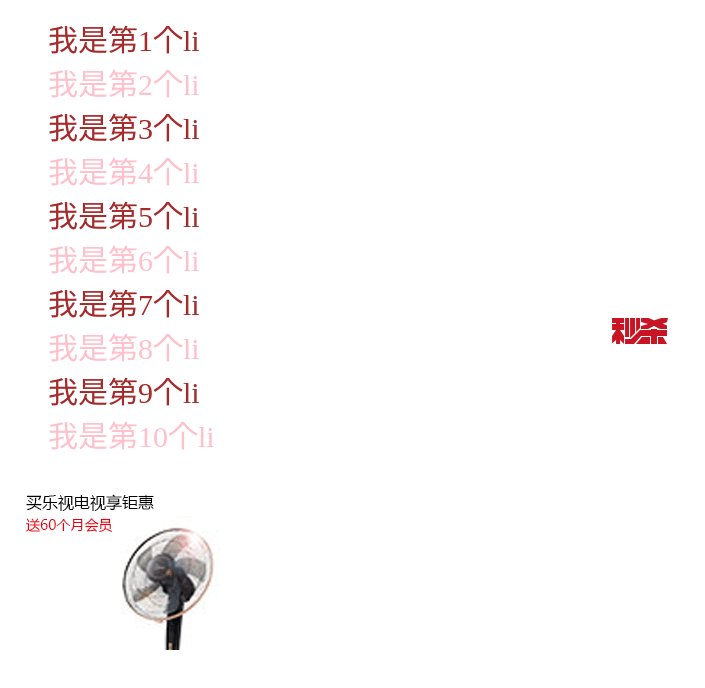
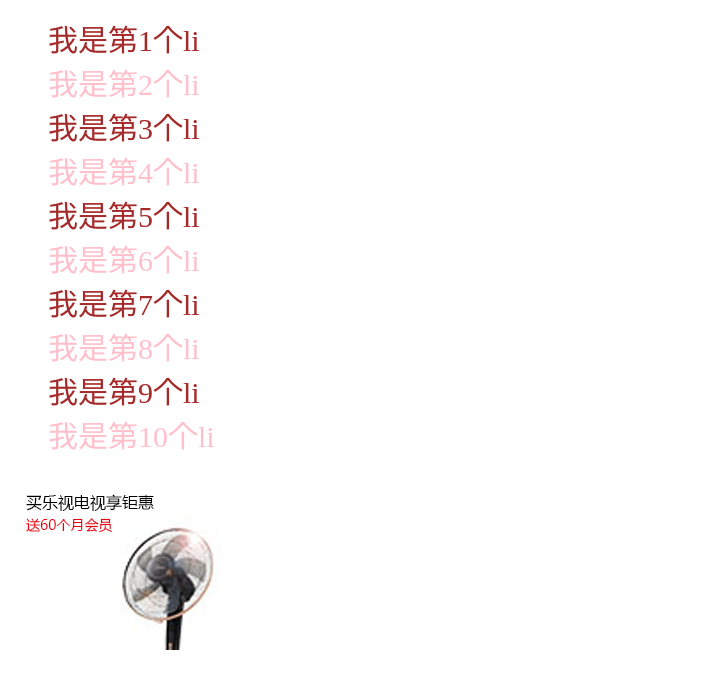
Before and after one commit to FerrisRan/webpackDemo, a website built with webpack: page 11.webpack开发服务器/public/index.html in a window 1280 px wide. Shown: the whole page, without its empty margins (0-705 px from the left). Built offline with nearby package versions, Linux system fonts and the light colour scheme.

Commit message:
修改css/LESS

```diff
--- a/11.webpack开发服务器/src/less/index.less
+++ b/11.webpack开发服务器/src/less/index.less
@@ -3,6 +3,3 @@
 li {
     font-size:@size;
 }
-body {
-    background : url("../assets/sk.png")  no-repeat center;
-}
```
Also changed, not shown: 11.webpack开发服务器/src/less/index.css.
